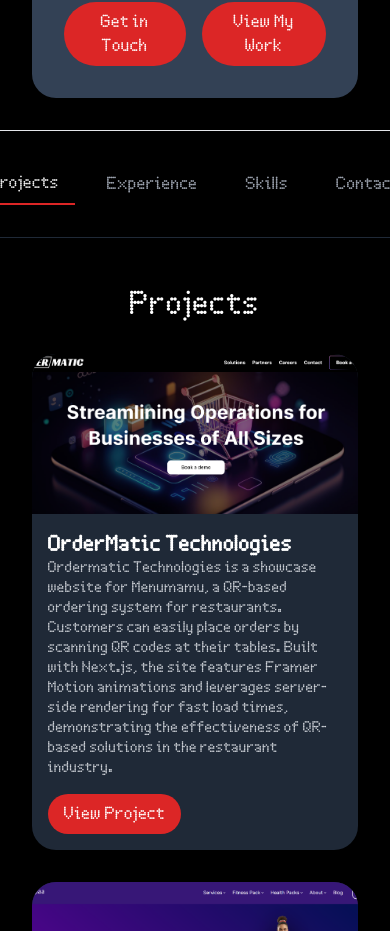
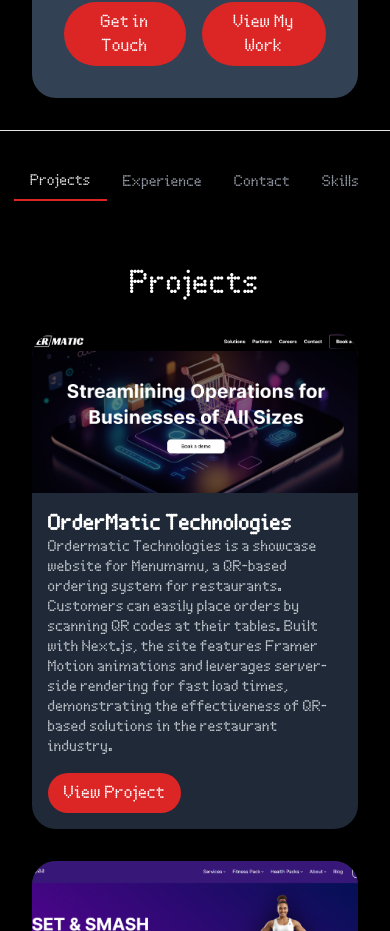
Before and after one commit to rambabu-143/My-portfolio, a Next.js app: page / in a window 390 px wide. Shown: the part 870-1801 px from the top of the page. Built offline with nearby package versions, Linux system fonts and the light colour scheme.

Commit message:
added the responsive tab section

```diff
--- a/src/components/skills.tsx
+++ b/src/components/skills.tsx
@@ -3,23 +3,23 @@
     <div className="p-4 text-white">
       {/* Add your skills content here */}
       <h2 className="text-2xl w-full flex justify-center text-center font-bold mb-4">Skills</h2>
-      <ul className="list-none flex  justify-center items-center gap-8  flex-wrap p-5">
-        <li className="bg-gray-700 px-4 py-2 rounded-xl">C</li>
-        <li className="bg-gray-700 px-4 py-2 rounded-xl">Java</li>
-        <li className="bg-gray-700 px-4 py-2 rounded-xl">Python</li>
-        <li className="bg-gray-700 px-4 py-2 rounded-xl">HTML</li>
-        <li className="bg-gray-700 px-4 py-2 rounded-xl">CSS</li>
-        <li className="bg-gray-700 px-4 py-2 rounded-xl">JavaScript</li>
-        <li className="bg-gray-700 px-4 py-2 rounded-xl">TypeScript</li>
-        <li className="bg-gray-700 px-4 py-2 rounded-xl">React.js</li>
-        <li className="bg-gray-700 px-4 py-2 rounded-xl">Tailwind CSS</li>
-        <li className="bg-gray-700 px-4 py-2 rounded-xl">Next.js</li>
-        <li className="bg-gray-700 px-4 py-2 rounded-xl">Framer Motion</li>
-        <li className="bg-gray-700 px-4 py-2 rounded-xl">Figma</li>
-        <li className="bg-gray-700 px-4 py-2 rounded-xl">
+      <ul className="list-none  grid lg:grid-cols-5 md:grid-cols-3 sm:grid-cols-2 text-center max-sm:grid-cols-2 max-md:grid-cols-3  place-items-center gap-8  p-5">
+        <li className="bg-gray-700 px-4 py-2 w-fit rounded-xl">C</li>
+        <li className="bg-gray-700 px-4 py-2 w-fit rounded-xl">Java</li>
+        <li className="bg-gray-700 px-4 py-2 w-fit rounded-xl">Python</li>
+        <li className="bg-gray-700 px-4 py-2 w-fit rounded-xl">HTML</li>
+        <li className="bg-gray-700 px-4 py-2 w-fit rounded-xl">CSS</li>
+        <li className="bg-gray-700 px-4 py-2 w-fit rounded-xl">JavaScript</li>
+        <li className="bg-gray-700 px-4 py-2 w-fit rounded-xl">TypeScript</li>
+        <li className="bg-gray-700 px-4 py-2 w-fit rounded-xl">React.js</li>
+        <li className="bg-gray-700 px-4 py-2 w-fit rounded-xl">Tailwind CSS</li>
+        <li className="bg-gray-700 px-4 py-2 w-fit rounded-xl">Next.js</li>
+        <li className="bg-gray-700 px-4 py-2 w-fit rounded-xl">Framer Motion</li>
+        <li className="bg-gray-700 px-4 py-2 w-fit rounded-xl">Figma</li>
+        <li className="bg-gray-700 px-4 py-2 w-fit rounded-xl">
           Prototyping in Figma
         </li>
-        <li className="bg-gray-700 px-4 py-2 rounded-xl">Framer</li>
+        <li className="bg-gray-700 px-4 py-2 w-fit rounded-xl">Framer</li>
       </ul>
     </div>
   );
--- a/src/components/tabs.tsx
+++ b/src/components/tabs.tsx
@@ -1,11 +1,10 @@
-// tabs.js
 "use client";
 import { useState } from "react";
 import { motion } from "framer-motion";
 import Projects from "./projects";
 import Experience from "./experience";
 import Contact from "./contact";
-import Skills from "./skills"; // Import the Skills component
+import Skills from "./skills"; // Assuming you've added a Skills component
 
 const Tabs = () => {
   const [activeTab, setActiveTab] = useState("projects");
@@ -27,9 +26,9 @@
 
   return (
     <div className="w-full bg-black overflow-hidden">
-      <div className="flex justify-center py-8 items-center space-x-4 border-b border-gray-800 mb-4">
+      <div className="flex  justify-center items-center lg:text-xl py-8 px-4 sm:text-sm max-sm:text-sm md:text-sm max-md:text-sm ">
         <button
-          className={`py-2 px-4  ${
+          className={`py-2 px-4 w-full md:w-auto  ${
             activeTab === "projects"
               ? "border-b-2 border-red-600"
               : "text-gray-400"
@@ -39,7 +38,7 @@
           Projects
         </button>
         <button
-          className={`py-2 px-4  ${
+          className={`py-2 px-4 w-full md:w-auto  ${
             activeTab === "experience"
               ? "border-b-2 border-red-600"
               : "text-gray-400"
@@ -49,7 +48,17 @@
           Experience
         </button>
         <button
-          className={`py-2 px-4  ${
+          className={`py-2 px-4 w-full md:w-auto  ${
+            activeTab === "contact"
+              ? "border-b-2 border-red-600"
+              : "text-gray-400"
+          } hover:text-white`}
+          onClick={() => setActiveTab("contact")}
+        >
+          Contact
+        </button>
+        <button
+          className={`py-2 px-4 w-full md:w-auto  ${
             activeTab === "skills"
               ? "border-b-2 border-red-600"
               : "text-gray-400"
@@ -57,16 +66,6 @@
           onClick={() => setActiveTab("skills")}
         >
           Skills
-        </button>
-        <button
-          className={`py-2 px-4  ${
-            activeTab === "contact"
-              ? "border-b-2 border-red-600"
-              : "text-gray-400"
-          } hover:text-white`}
-          onClick={() => setActiveTab("contact")}
-        >
-          Contact
         </button>
       </div>
       <motion.div
```
